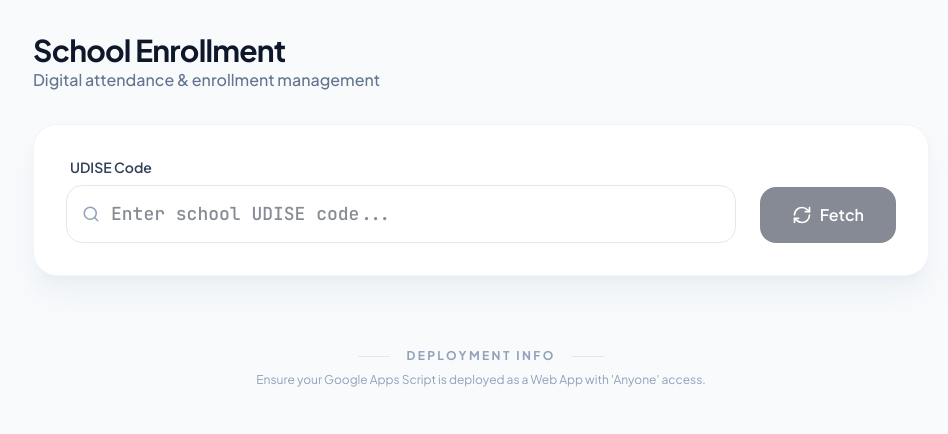
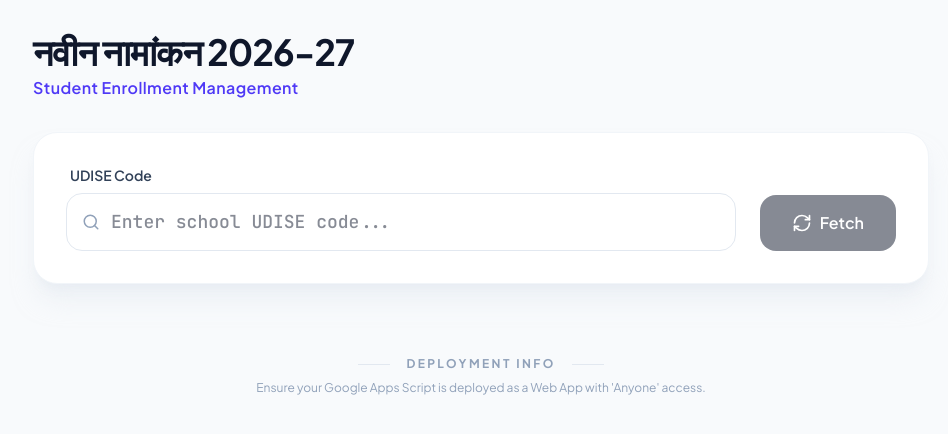
Before and after one commit to rakeshsaini007/new-enrollment-, a React (Vite) app: page / in a window 1280 px wide. Shown: the top 434 px of the page, without its empty margins (159-1107 px from the left). Built offline with nearby package versions, Linux system fonts and the light colour scheme.

Commit message:
feat: Update app title and metadata
Updates the application's title, metadata, and header text to reflect the new academic year and improve branding.

```diff
--- a/index.html
+++ b/index.html
@@ -3,7 +3,7 @@
   <head>
     <meta charset="UTF-8" />
     <meta name="viewport" content="width=device-width, initial-scale=1.0" />
-    <title>My Google AI Studio App</title>
+    <title>नवीन नामांकन 2026-27</title>
   </head>
   <body>
     <div id="root"></div>
--- a/metadata.json
+++ b/metadata.json
@@ -1,6 +1,6 @@
 {
-  "name": "School Enrollment Tracker",
-  "description": "A smart enrollment management system for schools to track and update student data via Google Sheets.",
+  "name": "नवीन नामांकन 2026-27",
+  "description": "नवीन नामांकन 2026-27 के लिए स्कूल नामांकन ट्रैकर",
   "requestFramePermissions": [],
   "majorCapabilities": []
 }
--- a/src/App.tsx
+++ b/src/App.tsx
@@ -218,10 +218,10 @@ export default function App() {
     <div className="min-h-screen bg-slate-50 p-4 md:p-8 font-sans">
       <div className="max-w-4xl mx-auto space-y-8">
         {/* Header */}
-        <header className="flex flex-col md:flex-row md:items-center justify-between gap-4">
+        <header className="flex flex-col md:flex-row md:items-center justify-between gap-4 text-center md:text-left">
           <div>
-            <h1 className="text-3xl font-bold text-slate-900 tracking-tight">School Enrollment</h1>
-            <p className="text-slate-500 font-medium">Digital attendance & enrollment management</p>
+            <h1 className="text-4xl font-black text-slate-900 tracking-tight">नवीन नामांकन 2026-27</h1>
+            <p className="text-indigo-600 font-semibold tracking-wide mt-1">Student Enrollment Management</p>
           </div>
           {message && (
             <motion.div
```
